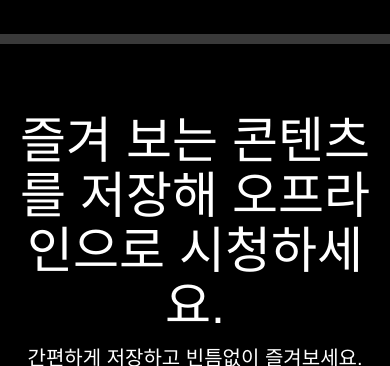
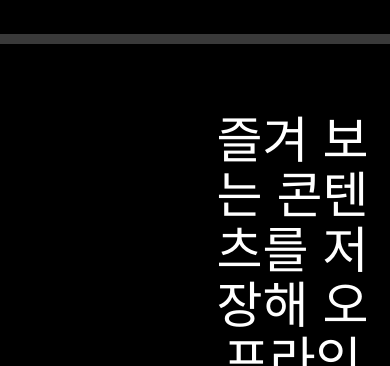
Before and after one commit to Ji-Hwan94/Netflix_demo, a plain HTML site: page Netflix/index.html in a window 390 px wide. Shown: the part 1517-1883 px from the top of the page. Drawn offline with nearby package versions, Linux system fonts and the light colour scheme.

Commit message:
Add files via upload

```diff
--- a/Netflix/index.html
+++ b/Netflix/index.html
@@ -232,8 +232,8 @@
     <div id="contents" class="container-fluid border-bottom">
         <div class="container">
             <div class="row">
-                <div class="col-sm-6" style="float: right;">
-                    <h1>즐겨 보는 콘텐츠를 저장해 오프라인으로 시청하세요.</h1>
+                <div class="col-sm-6" style="float: right !important; width: 50%;" >
+                    <h1 style="width: 100%;">즐겨 보는 콘텐츠를 저장해 오프라인으로 시청하세요.</h1>
                     간편하게 저장하고 빈틈없이 즐겨보세요.
                 </div>
                 <div class="col-sm-6" style="float: right;">
```
